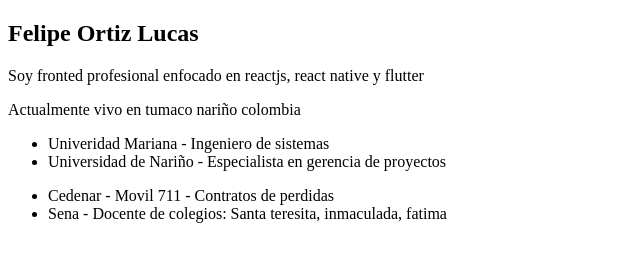
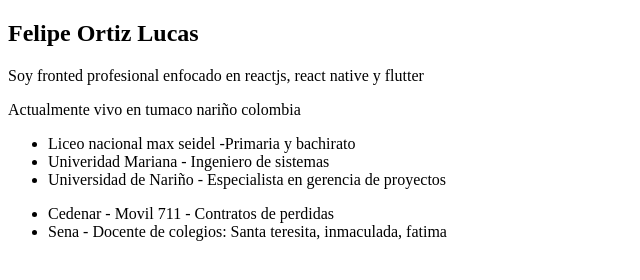
Before and after one commit to felipeortizlucas/felipeortizlucas.github.io, a plain HTML site: page index.html in a window 1280 px wide. Shown: the whole page, without its empty margins (0-640 px from the left). Drawn offline with Linux system fonts and the light colour scheme.

Commit message:
agregando estudios

```diff
--- a/index.html
+++ b/index.html
@@ -17,6 +17,7 @@
       </div>
       <section class="estudios">
         <ul>
+          <li>Liceo nacional max seidel -Primaria y bachirato</li>
           <li>Univeridad Mariana - Ingeniero de sistemas</li>
           <li>Universidad de Nariño - Especialista en gerencia de proyectos</li>
         </ul>
```
